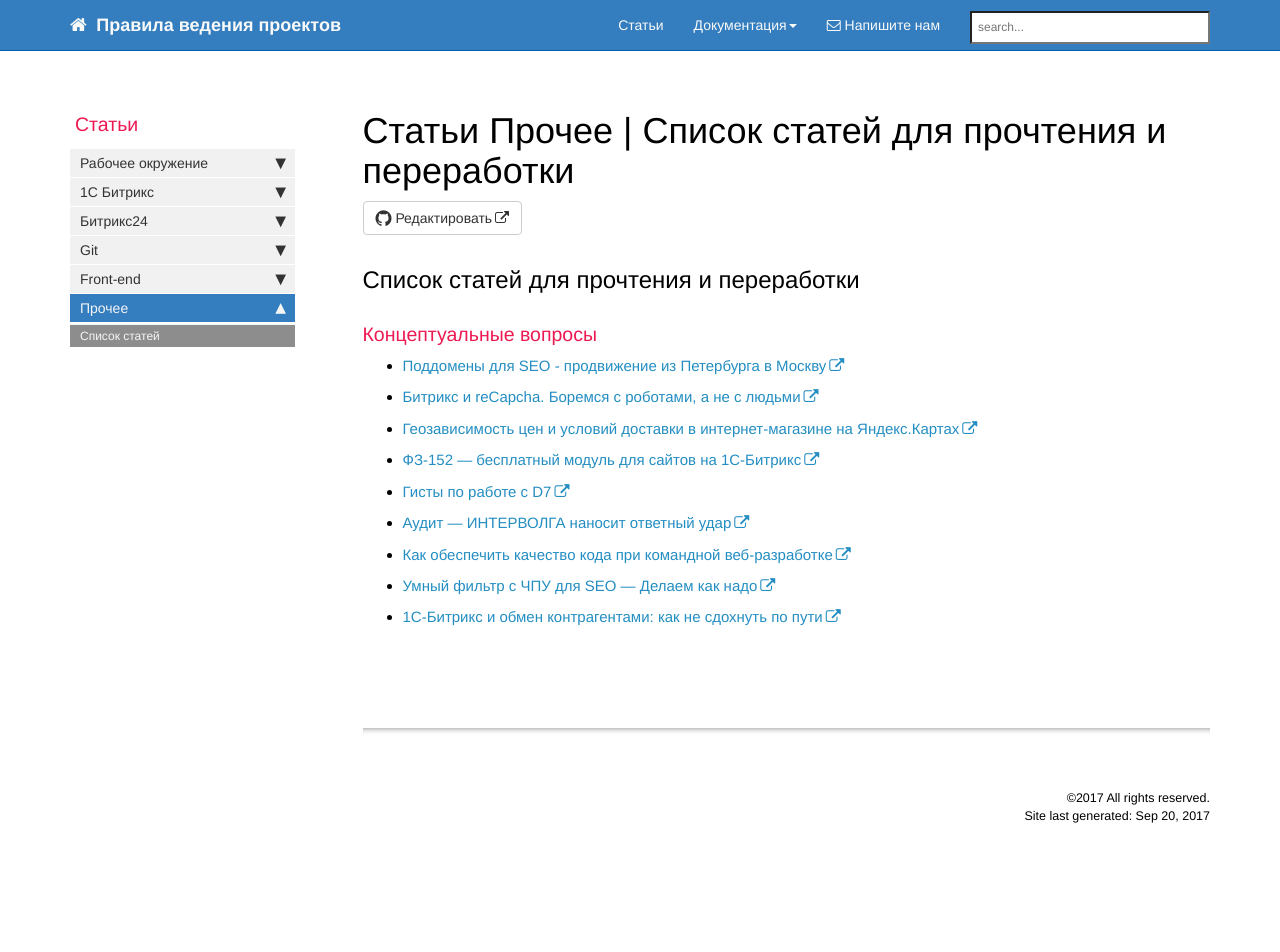
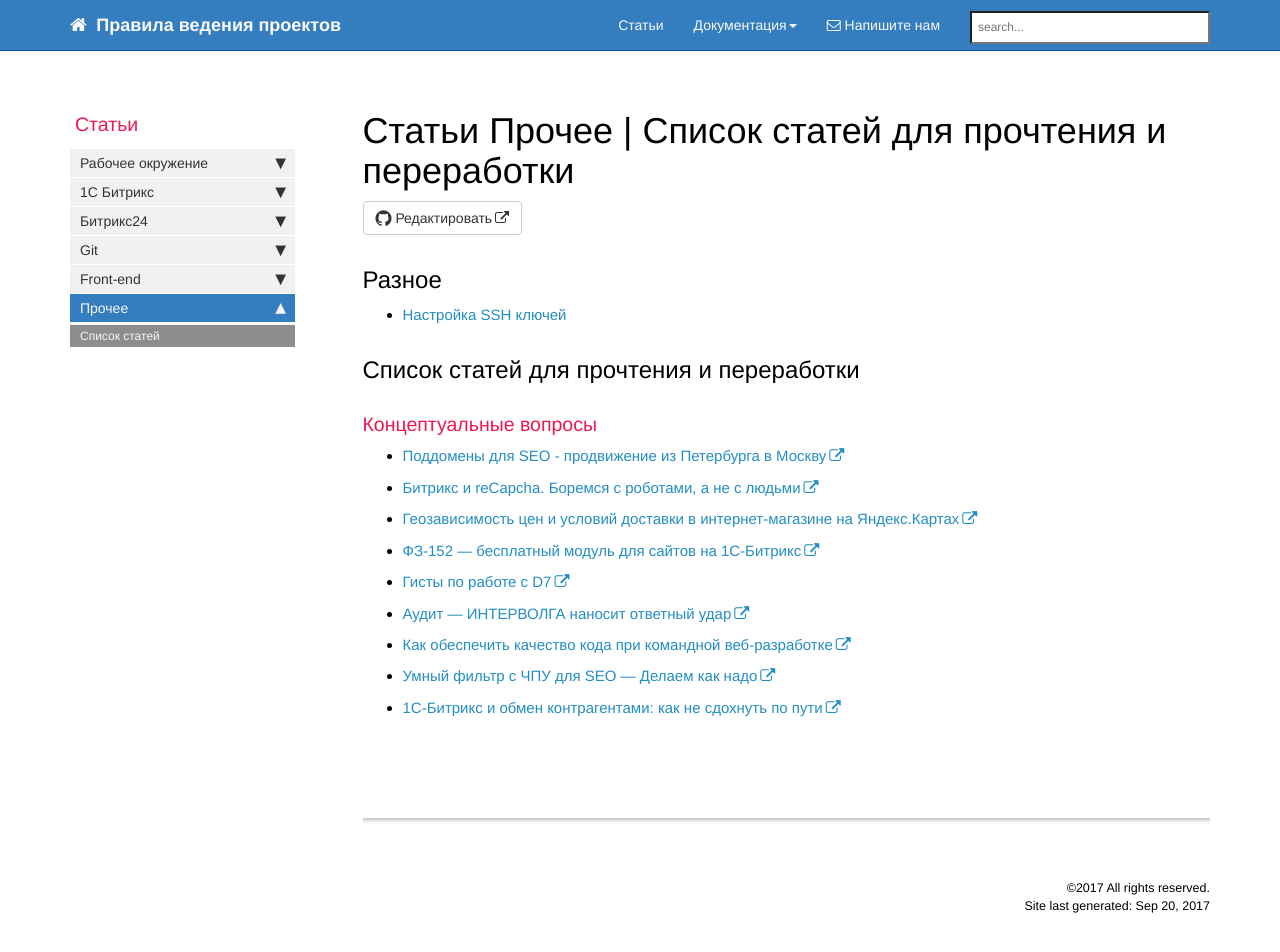
Before and after one commit to gdecider/gdecider.github.io, a Jekyll site: the page built from pages/articles/articles_other-articles-list.md, in a window 1280 px wide and 966 px high. Shown: the top 952 px of the window. Built offline with Jekyll 4.4.1, drawn with Linux system fonts in a browser that asks for light colours; nearby versions of some CDN libraries; comment, search, counter and statistics services are not loaded.

Commit message:
Update articles_other-articles-list.md

```diff
--- a/pages/articles/articles_other-articles-list.md
+++ b/pages/articles/articles_other-articles-list.md
@@ -7,6 +7,9 @@ permalink: articles_other-articles-list.html
 summary: false
 toc: false
 ---
+## Разное
+
+* [Настройка SSH ключей](/articles-other-ssh-keys.html)
 
 ## Список статей для прочтения и переработки
 
```
